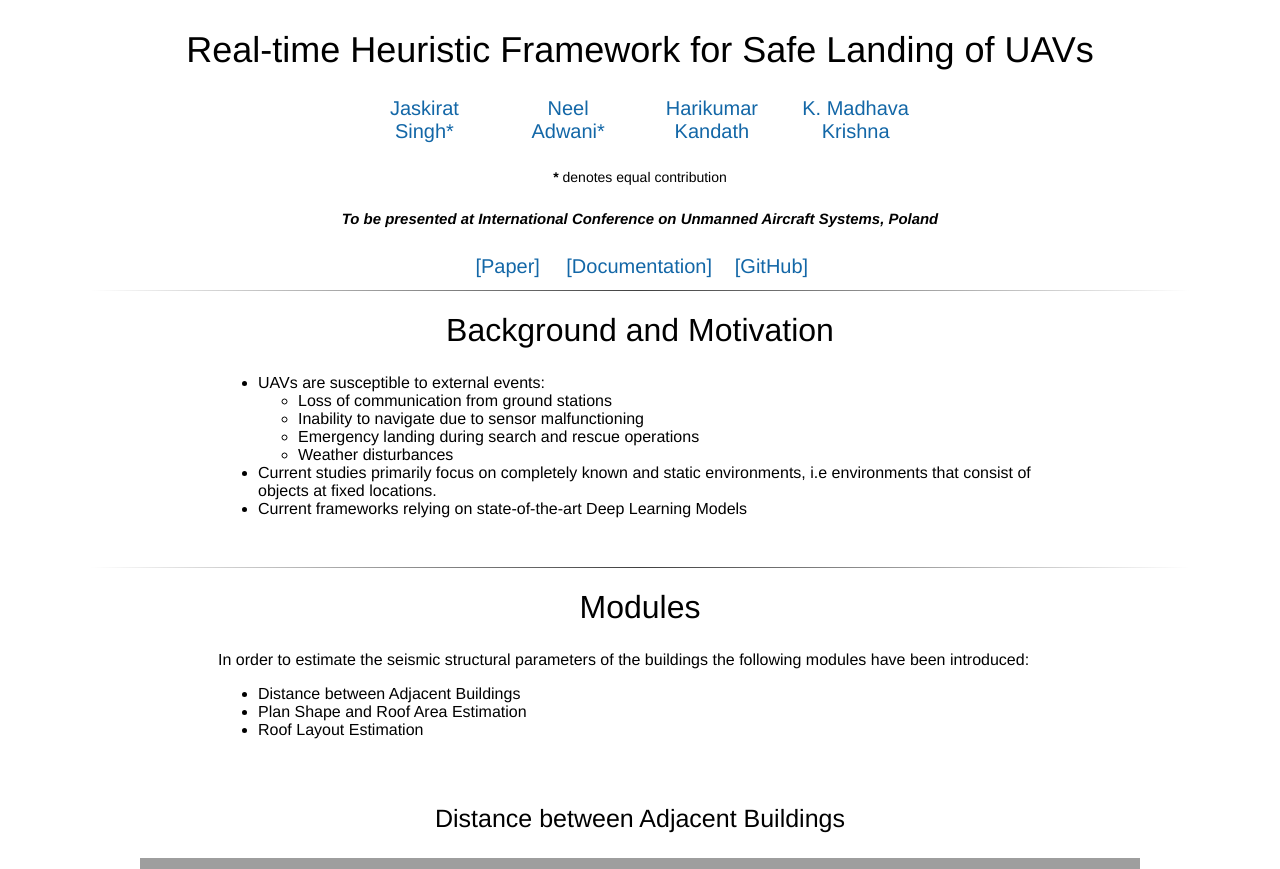
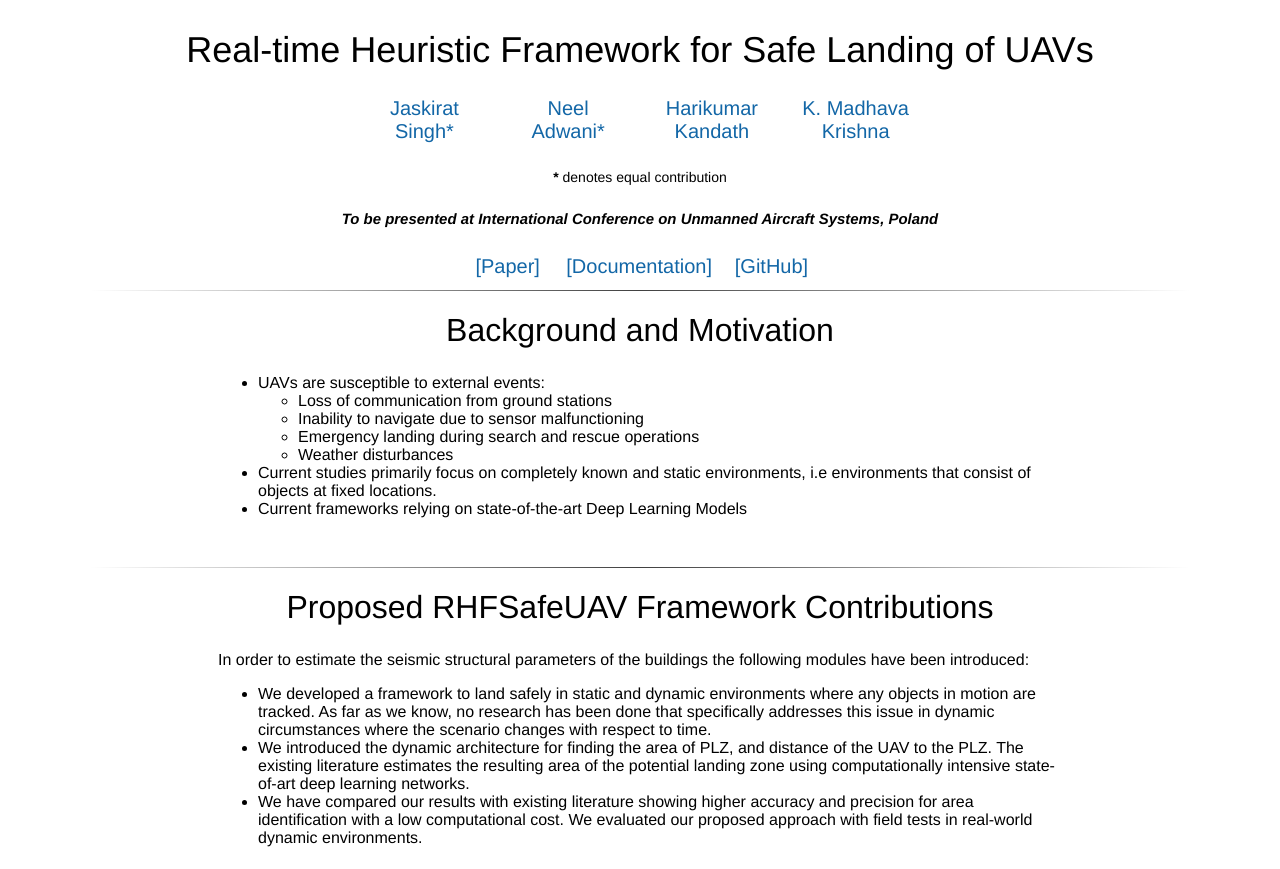
Before and after one commit to RHFSafeUAV/rhfsafeuav.github.io, a plain HTML site: page index.html in a window 1280 px wide. Shown: the top 869 px of the page. Drawn offline with Linux system fonts and the light colour scheme; grey boxes are pictures that could not be loaded; a script that the page names is missing.

Commit message:
Update index.html

```diff
--- a/index.html
+++ b/index.html
@@ -121,13 +121,18 @@
 	<hr>
 
 	<table align=center width=850px>
-		<center><h1>Modules</h1></center>
+		<center><h1>Proposed RHFSafeUAV Framework Contributions</h1></center>
 		<tr>
 			<td> <p>In order to estimate the seismic structural parameters of the buildings the following modules have been introduced:</p>
 				<ul>
-					<li>Distance between Adjacent Buildings
-					<li> Plan Shape and Roof Area Estimation
-					<li> Roof Layout Estimation
+					<li>We developed a framework to land safely in static and dynamic environments where any objects in motion are tracked. As far as we know, no research has been done that specifically addresses this issue in dynamic circumstances where the scenario changes with respect to time.</li>
+
+
+<li>We introduced the dynamic architecture for finding the area of PLZ, and distance of the UAV to the PLZ. The existing literature estimates the resulting area of the potential landing zone using computationally intensive state-of-art deep learning networks. </li>
+
+
+<li>We have compared our results with existing literature showing higher accuracy and precision for area identification with a low computational cost. We evaluated our proposed approach with field tests in real-world dynamic environments.</li>
+
 
 				</ul>
 
```
